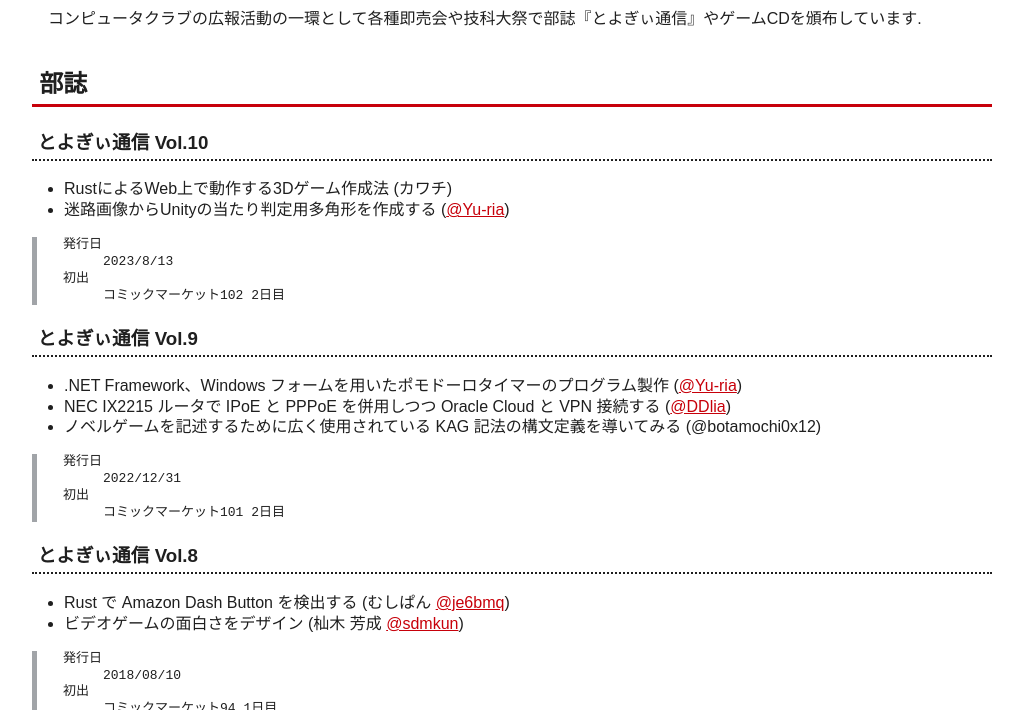
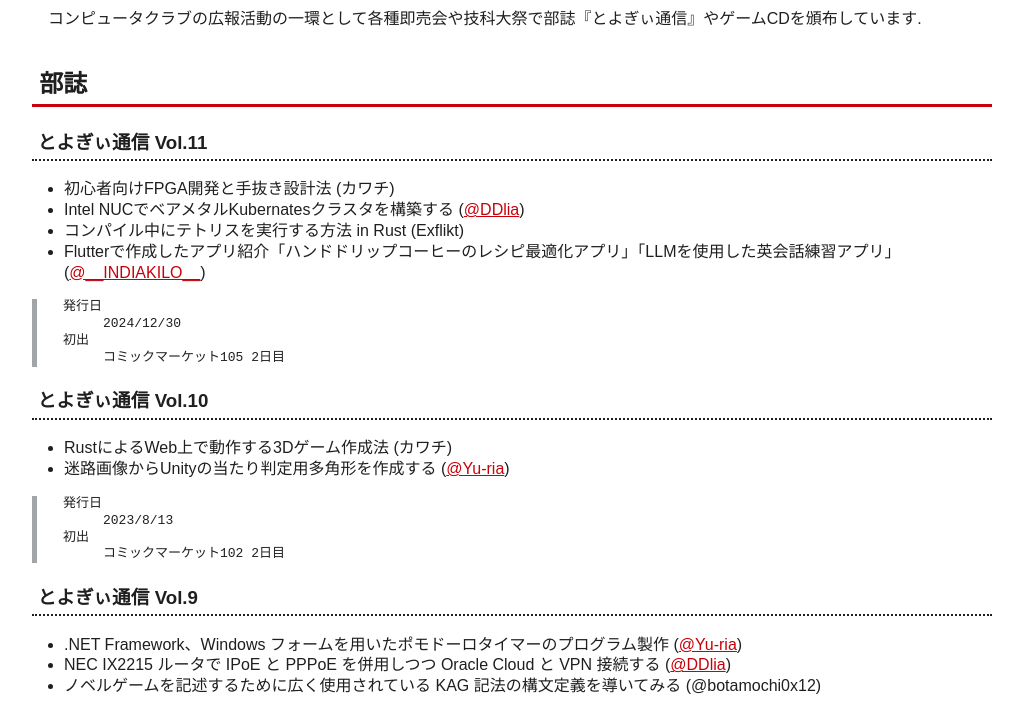
Before and after one commit to tut-cc/tut-cc.org, a plain HTML site: page toyogy.html in a window 1280 px wide. Shown: the part 88-798 px from the top of the page, without its empty margins (128-1151 px from the left). Drawn offline with Linux system fonts and the light colour scheme.

Commit message:
とよぎぃ通信 Vol.11を追加 (#36)
* とよぎぃ通信 Vol.11の内容を追加

* 問い合わせ先を追加

```diff
--- a/toyogy.html
+++ b/toyogy.html
@@ -14,6 +14,27 @@
 	<h1>広報活動</h1>
 	<p>コンピュータクラブの広報活動の一環として各種即売会や技科大祭で部誌『とよぎぃ通信』やゲームCDを頒布しています.</p>
 	<h2>部誌</h2>
+	<h3 id="とよぎぃ通信-vol.11">とよぎぃ通信 Vol.11</h3>
+	<ul>
+		<li>初心者向けFPGA開発と手抜き設計法 (カワチ)
+		</li>
+		<li>Intel NUCでベアメタルKubernatesクラスタを構築する (<a href="https://x.com/ddLi907" target="_blank">@DDlia</a>)
+		</li>
+		<li>コンパイル中にテトリスを実行する方法 in Rust (Exflikt)
+		</li>
+		<li>Flutterで作成したアプリ紹介「ハンドドリップコーヒーのレシピ最適化アプリ」「LLMを使用した英会話練習アプリ」 (<a href="https://x.com/__INDIAKILO__" target="_blank">@__INDIAKILO__</a>)
+		</li>
+	</ul>
+	<dl>
+		<dt>発行日</dt>
+		<dd>
+		2024/12/30
+		</dd>
+		<dt>初出</dt>
+		<dd>
+		コミックマーケット105 2日目
+		</dd>
+	</dl>
 	<h3 id="とよぎぃ通信-vol.10">とよぎぃ通信 Vol.10</h3>
 	<ul>
 		<li>RustによるWeb上で動作する3Dゲーム作成法 (カワチ)
```
